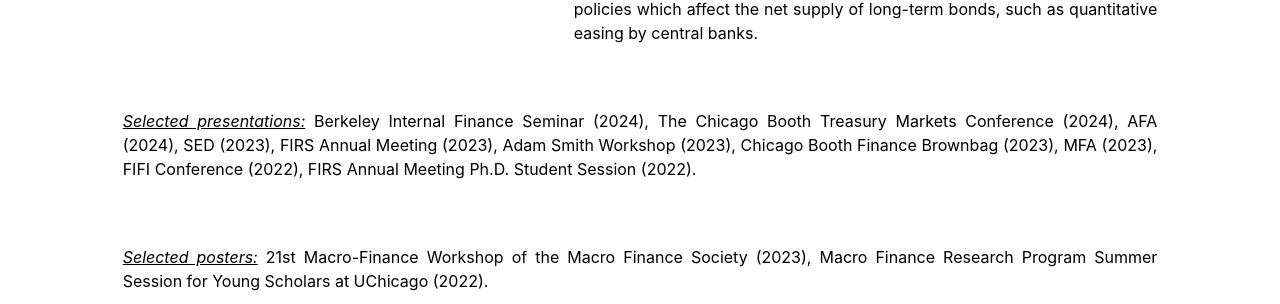
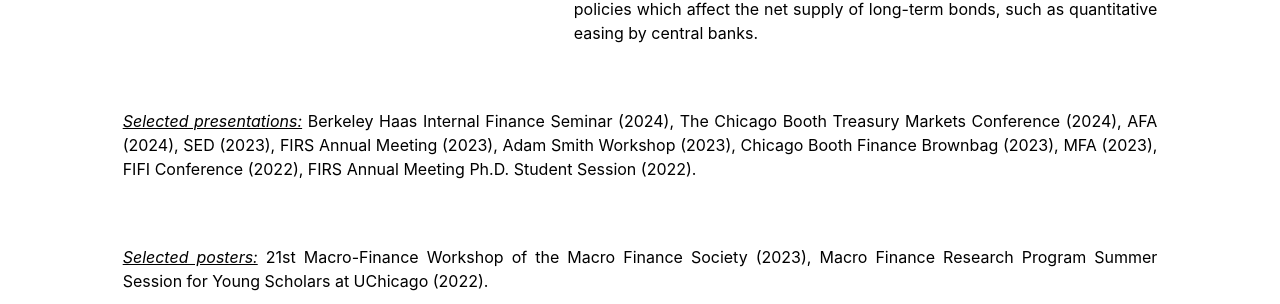
Before and after one commit to antoinehubertdefraisse/antoinehubertdefraisse.github.io, a Jekyll site: the page built from index.md, in a window 1280 px wide. Shown: the part 998-1302 px from the top of the page. Built offline with Jekyll 4.4.1, drawn with Linux system fonts in a browser that asks for light colours.

Commit message:
Update home.html

```diff
--- a/_layouts/home.html
+++ b/_layouts/home.html
@@ -35,6 +35,6 @@ layout: default
 	<p>
     <p align="justify"> <u><em>Abstract:</em></u> Using large and plausibly exogenous shocks to the maturity structure of U.S. government debt, I find that a higher supply of long-term government bonds, increases firms’ discount rates at long horizons leading to a crowding-out of long-duration investment. This crowding out occurs through reallocations of capital away from long-duration investment towards short-duration investment, both across industries, within industries across firms and within firms across divisions. Such changes to the average duration of investment explain a significant share of changes to the average maturity of corporate debt. These results identify important real effects of policies which affect the net supply of long-term bonds, such as quantitative easing by central banks.	</p>
   </div>
-	<p align="justify"> <u><em>Selected presentations:</em></u> Berkeley Internal Finance Seminar (2024), The Chicago Booth Treasury Markets Conference (2024), AFA (2024), SED (2023), FIRS Annual Meeting (2023), Adam Smith Workshop (2023), Chicago Booth Finance Brownbag (2023), MFA (2023), FIFI Conference (2022), FIRS Annual Meeting Ph.D. Student Session (2022). </p>
+	<p align="justify"> <u><em>Selected presentations:</em></u> Berkeley Haas Internal Finance Seminar (2024), The Chicago Booth Treasury Markets Conference (2024), AFA (2024), SED (2023), FIRS Annual Meeting (2023), Adam Smith Workshop (2023), Chicago Booth Finance Brownbag (2023), MFA (2023), FIFI Conference (2022), FIRS Annual Meeting Ph.D. Student Session (2022). </p>
 	 <p align="justify"> <u><em>Selected posters:</em></u> 21st Macro-Finance Workshop of the Macro Finance Society (2023), Macro Finance Research Program Summer Session for Young Scholars at UChicago (2022). </p>
 </div>
```
